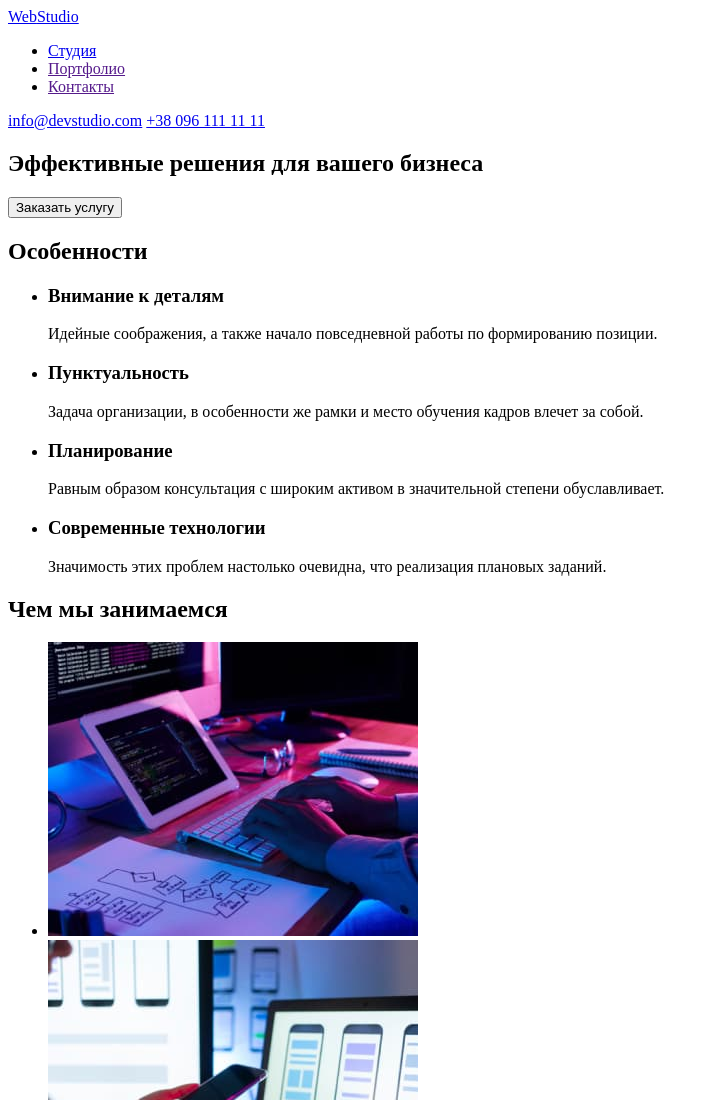
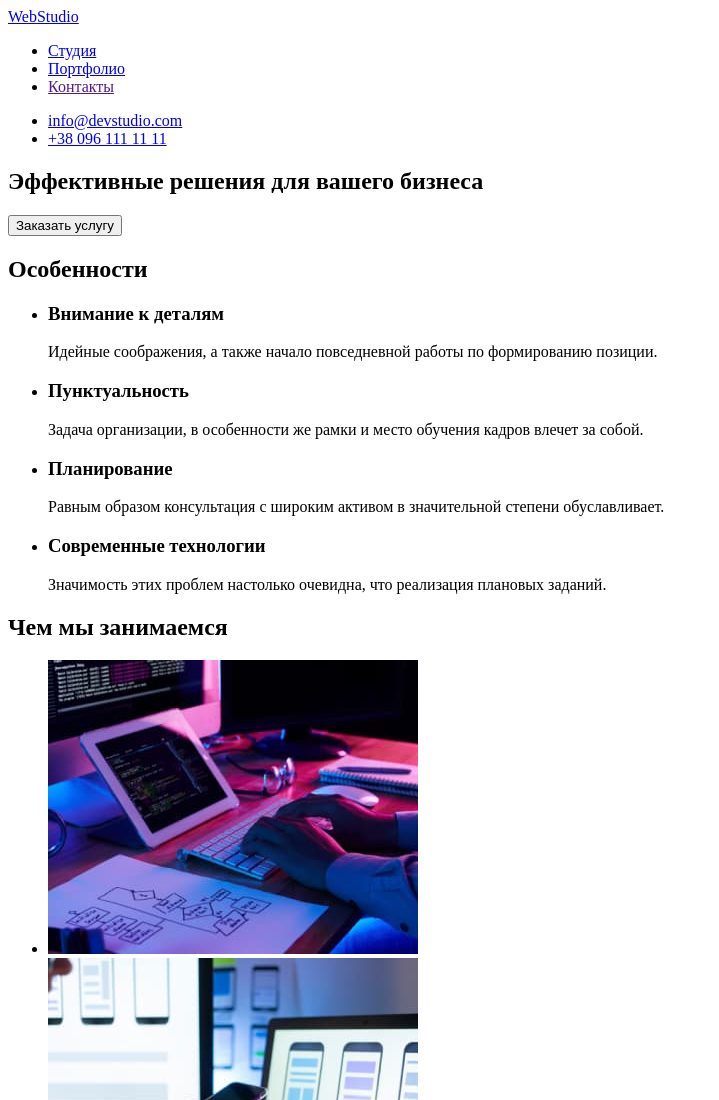
Before and after one commit to artem-bilodid/goit-markup-hw-02, a plain HTML site: page index.html in a window 1280 px wide. Shown: the top 1100 px of the page, without its empty margins (0-719 px from the left). Drawn offline with Linux system fonts and the light colour scheme.

Commit message:
wrapped Contacts section into 'ul'

```diff
--- a/index.html
+++ b/index.html
@@ -12,12 +12,18 @@
         <a href="./"><span>Web</span>Studio</a>
         <ul>
           <li><a href="./index.html">Студия</a></li>
-          <li><a href="">Портфолио</a></li>
+          <li><a href="./portfolio.html">Портфолио</a></li>
           <li><a href="">Контакты</a></li>
         </ul>
       </nav>
-      <a href="mailto:info@devstudio.com">info@devstudio.com</a>
-      <a href="tel:+380961111111">+38 096 111 11 11</a>
+      <ul>
+        <li>
+          <a href="mailto:info@devstudio.com">info@devstudio.com</a>
+        </li>
+        <li>
+          <a href="tel:+380961111111">+38 096 111 11 11</a>
+        </li>
+      </ul>
     </header>
     <main>
       <!--Hero -->
```
